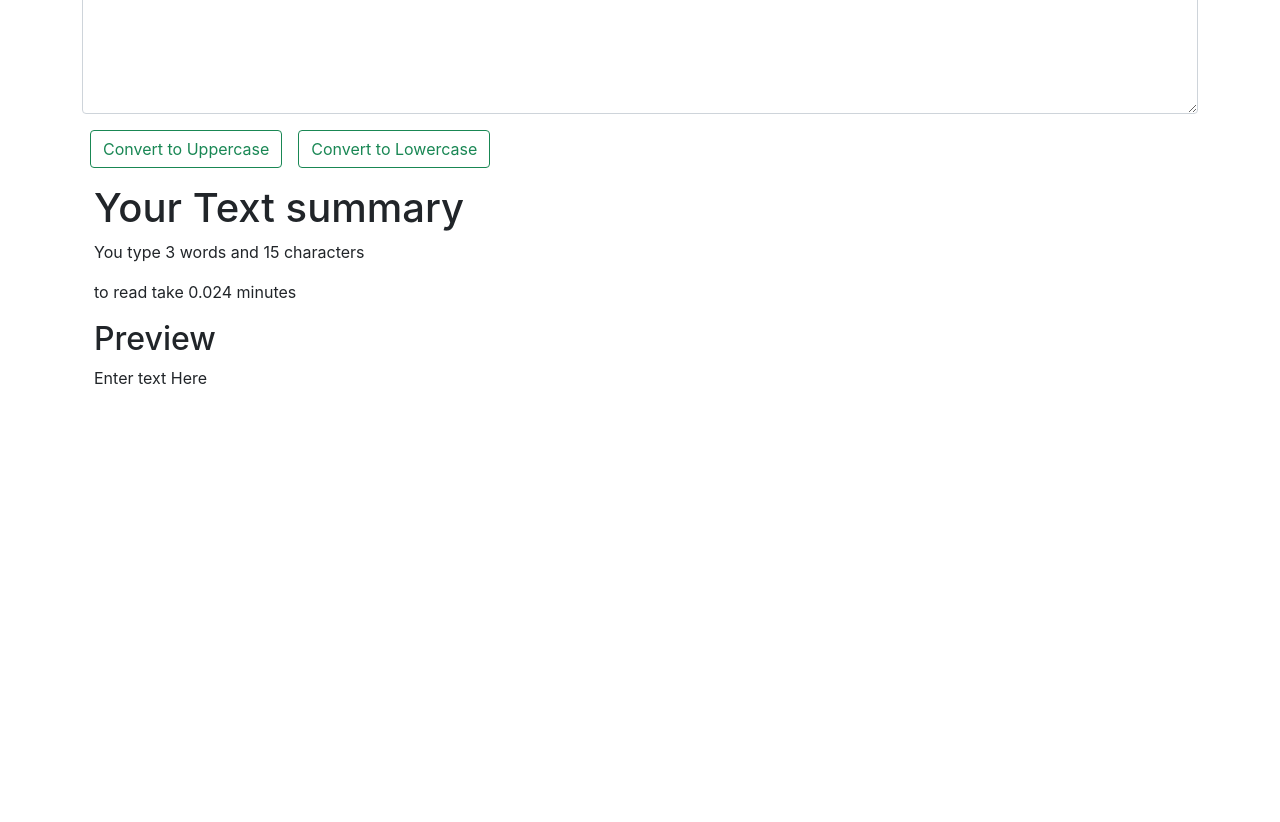
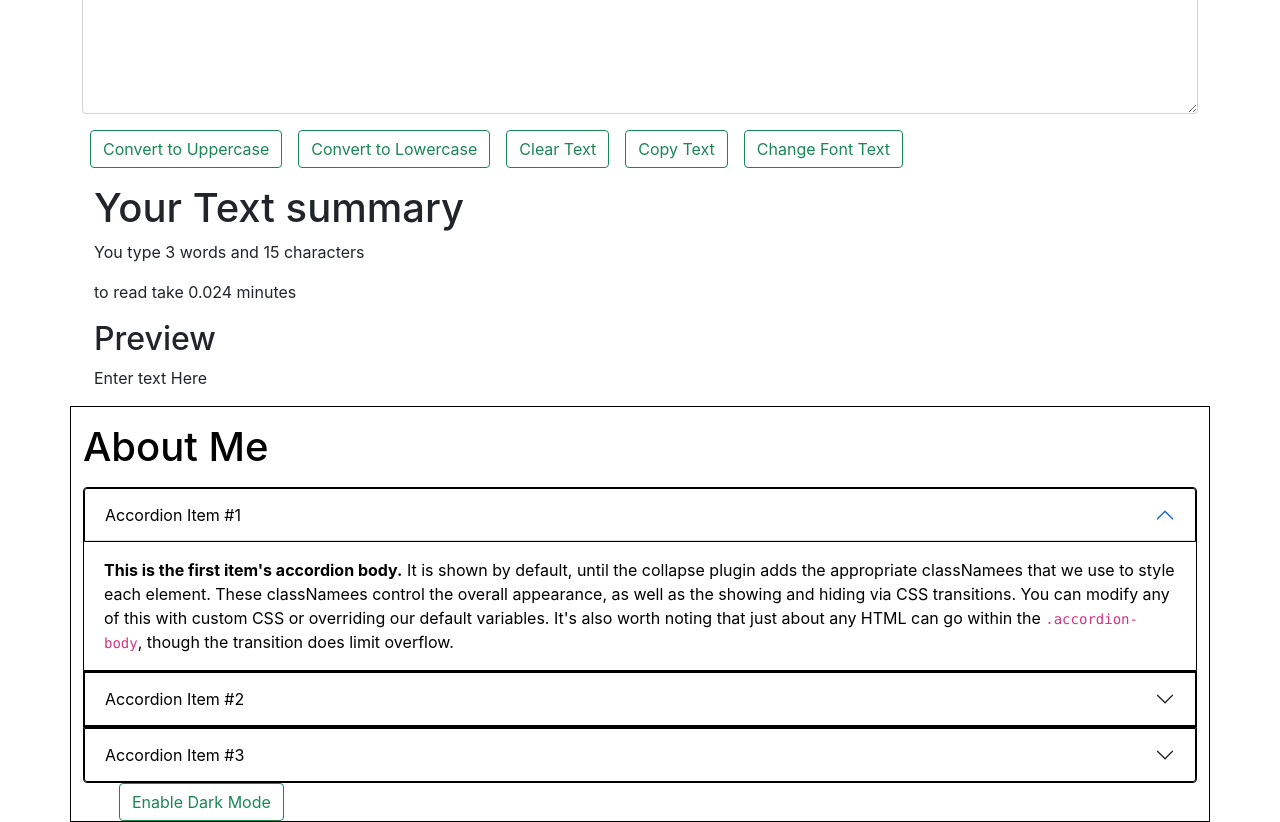
Before and after one commit to sheraram/My-App, a React (Create React App) app: page / in a window 1280 px wide. Shown: the part 220-1042 px from the top of the page. Before the commit the page ends 800 px from the top, so only its background shows below. Built offline with nearby package versions, Linux system fonts and the light colour scheme.

Commit message:
Till video 11 complete

```diff
--- a/package.json
+++ b/package.json
@@ -8,6 +8,7 @@
     "@testing-library/user-event": "^12.8.3",
     "react": "^17.0.2",
     "react-dom": "^17.0.2",
+    "react-font": "^1.2.1",
     "react-scripts": "4.0.3",
     "web-vitals": "^1.1.2"
   },
--- a/src/App.js
+++ b/src/App.js
@@ -1,5 +1,6 @@
 // import logo from './logo.svg';
 // import './App.css';
+import About from './components/About';
 import Navbar from './components/Navbar';
 import TextForm from './components/TextForm';
 
@@ -14,7 +15,7 @@
         <TextForm heading="Enter the text for analysis below"/>
       </div>
 
-
+      <About/>
     </>
   );
 }
--- /dev/null
+++ b/src/components/About.js
@@ -0,0 +1,83 @@
+import React, {useState} from 'react'
+
+export default function About() {
+
+    const [mystyle, setmystyle] = useState({
+        color : 'black',
+        backgroundColor : 'white',
+        border: '1px solid black'
+    })
+
+    const [btntext,setbtntext]=useState('Enable Dark Mode');
+
+    const toggleStyle=()=>{
+        if(mystyle.color === 'white')
+        {
+            setmystyle({
+                color : 'black',
+                backgroundColor : 'white',
+                border: '1px solid black'
+            })
+            // setmystyle(mystyle);
+            setbtntext('Enable Dark Mode');
+        }
+        else{
+            setmystyle({
+                color : 'white',
+                backgroundColor : 'black',
+                border: '1px solid white'
+            })
+            // setmystyle(mystyle);
+            setbtntext('Enable Ligth Mode')
+        }
+    }
+
+    return (
+        <div className="container" style={mystyle}>
+            <h1 className='my-3'>About Me</h1>
+
+            <div className="accordion" id="accordionExample">
+                <div className="accordion-item" style={mystyle}>
+                    <h2 className="accordion-header" id="headingOne">
+                    <button className="accordion-button" style={mystyle} type="button" data-bs-toggle="collapse" data-bs-target="#collapseOne" aria-expanded="true" aria-controls="collapseOne">
+                        Accordion Item #1
+                    </button>
+                    </h2>
+                    <div id="collapseOne" className="accordion-collapse collapse show" aria-labelledby="headingOne" data-bs-parent="#accordionExample">
+                    <div className="accordion-body">
+                        <strong>This is the first item's accordion body.</strong> It is shown by default, until the collapse plugin adds the appropriate classNamees that we use to style each element. These classNamees control the overall appearance, as well as the showing and hiding via CSS transitions. You can modify any of this with custom CSS or overriding our default variables. It's also worth noting that just about any HTML can go within the <code>.accordion-body</code>, though the transition does limit overflow.
+                    </div>
+                    </div>
+                </div>
+                <div className="accordion-item" style={mystyle}>
+                    <h2 className="accordion-header" id="headingTwo">
+                    <button className="accordion-button collapsed" style={mystyle} type="button" data-bs-toggle="collapse" data-bs-target="#collapseTwo" aria-expanded="false" aria-controls="collapseTwo">
+                        Accordion Item #2
+                    </button>
+                    </h2>
+                    <div id="collapseTwo" className="accordion-collapse collapse" aria-labelledby="headingTwo" data-bs-parent="#accordionExample">
+                    <div className="accordion-body">
+                        <strong>This is the second item's accordion body.</strong> It is hidden by default, until the collapse plugin adds the appropriate classNamees that we use to style each element. These classNamees control the overall appearance, as well as the showing and hiding via CSS transitions. You can modify any of this with custom CSS or overriding our default variables. It's also worth noting that just about any HTML can go within the <code>.accordion-body</code>, though the transition does limit overflow.
+                    </div>
+                    </div>
+                </div>
+                <div className="accordion-item" style={mystyle}>
+                    <h2 className="accordion-header" id="headingThree">
+                    <button className="accordion-button collapsed" style={mystyle} type="button" data-bs-toggle="collapse" data-bs-target="#collapseThree" aria-expanded="false" aria-controls="collapseThree">
+                        Accordion Item #3
+                    </button>
+                    </h2>
+                    <div id="collapseThree" className="accordion-collapse collapse" aria-labelledby="headingThree" data-bs-parent="#accordionExample">
+                    <div className="accordion-body">
+                        <strong>This is the third item's accordion body.</strong> It is hidden by default, until the collapse plugin adds the appropriate classNamees that we use to style each element. These classNamees control the overall appearance, as well as the showing and hiding via CSS transitions. You can modify any of this with custom CSS or overriding our default variables. It's also worth noting that just about any HTML can go within the <code>.accordion-body</code>, though the transition does limit overflow.
+                    </div>
+                    </div>
+                </div>
+            </div>
+
+            <div className="container">
+                <button className="btn btn-outline-success mx-4 " onClick={toggleStyle} >{btntext}</button>
+            </div>
+        </div>
+    )
+}
--- a/src/components/TextForm.js
+++ b/src/components/TextForm.js
@@ -2,21 +2,36 @@
 
 export default function TextForm(props) {
     const handleUpClick= ()=>{
-        console.log("Uppercase was cliicked" + text);
-        // let originalText=text;
+        // console.log("Uppercase was cliicked" + text);
         let newText=text.toUpperCase();
         setText(newText);
     }
 
     const handleLowerClick= ()=>{
-        console.log("LowerCase was cliicked" + text);
+        // console.log("LowerCase was cliicked" + text);
         let newText=text.toLowerCase();
-        // let newText=text.toUpperCase();
         setText(newText);
     }
 
+    const handleClearClick= ()=>{
+        // console.log("LowerCase was cliicked" + text);
+        let newText='';
+        setText(newText);
+    }
+
+    const handleCopyClick= ()=>{
+        var text=document.getElementById("MyBox");
+        text.select();
+        navigator.clipboard.writeText(text.value);
+    }
+
+    const handlefontClick= ()=>{
+        let newText=text.split(/[ ]+/)
+        setText(newText.join(" "))
+    }
+
     const handleOnChange= (event)=>{
-        console.log("On changed");
+        // console.log("On changed");
         setText(event.target.value);
     }
 
@@ -29,8 +44,12 @@
                 <div className="mb-3">
                 <textarea className="form-control" value={text} onChange={handleOnChange} id="MyBox" rows="8"></textarea>
                 </div>
+
                 <button className="btn btn-outline-success mx-2 " onClick={handleUpClick}>Convert to Uppercase</button>
                 <button className="btn btn-outline-success mx-2" onClick={handleLowerClick}>Convert to Lowercase</button>
+                <button className="btn btn-outline-success mx-2" onClick={handleClearClick}>Clear Text</button>
+                <button className="btn btn-outline-success mx-2" onClick={handleCopyClick}>Copy Text</button>
+                <button className="btn btn-outline-success mx-2" onClick={handlefontClick}>Change Font Text</button>
             </div>
             <div className="container my-3">
                 <h1>Your Text summary</h1>
```
Also changed, not shown: 1 other file (tests, documents, lock files or other folders).
